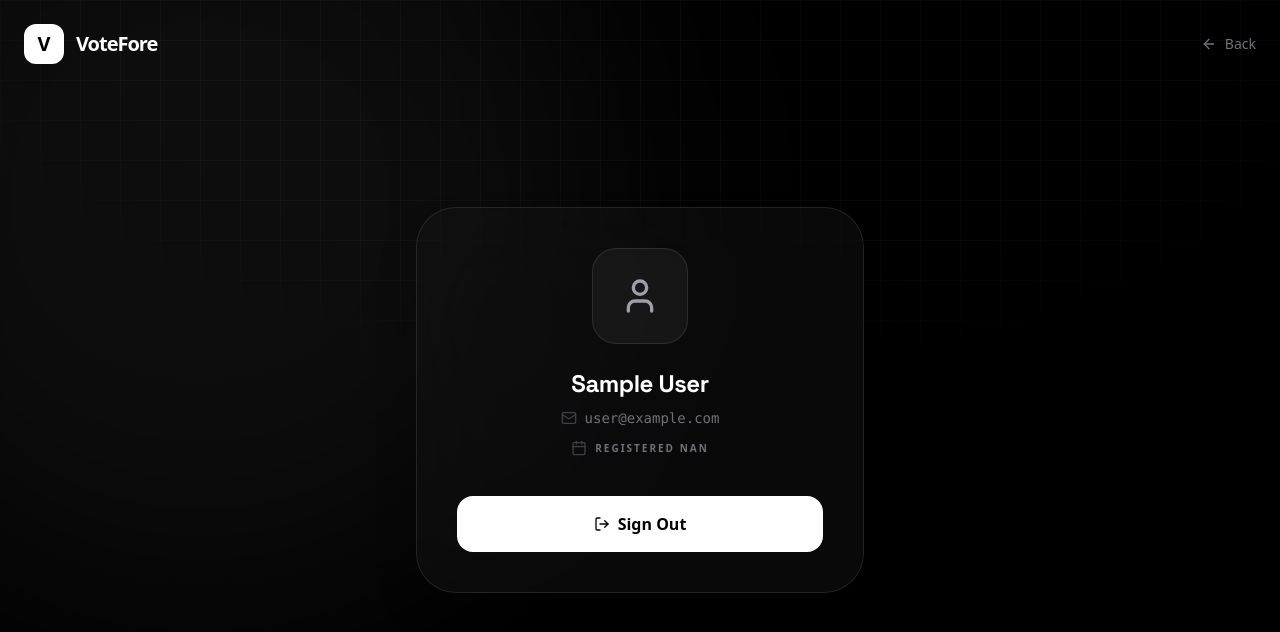
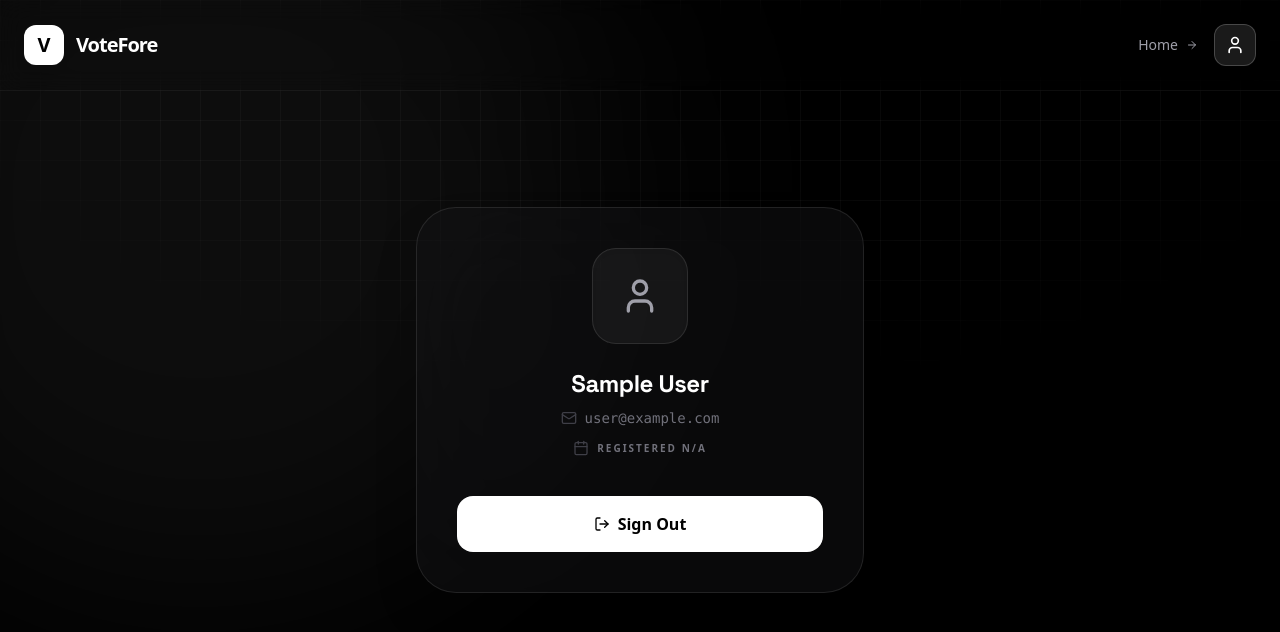
Before and after one commit to NEGO2522/Votefore-decision, a React (Vite) app: page /profile in a window 1280 px wide. Shown: the top 632 px of the page. Built offline with nearby package versions, Linux system fonts and the light colour scheme; no server answers; sample sign-in values are in the browser's storage.

Commit message:
Update the contact and Gnerate and Lanidng page

```diff
--- a/src/pages/Landing.jsx
+++ b/src/pages/Landing.jsx
@@ -271,7 +271,7 @@ const LiveDemoModal = ({ onClose }) => {
             await wait(200);
             setIsClicking(false);
 
-            if(isMounted) setView('demo');
+            if (isMounted) setView('demo');
             await wait(1000);
 
             moveTo("demo-p1-opt-0");
@@ -295,7 +295,7 @@ const LiveDemoModal = ({ onClose }) => {
             setIsClicking(true);
             await wait(200);
 
-            if(isMounted) onClose();
+            if (isMounted) onClose();
         };
         runScript();
         return () => { isMounted = false; };
@@ -509,11 +509,14 @@ const Landing = () => {
                                 animate={{ y: [0, 20, 0] }}
                                 transition={{ duration: 8, repeat: Infinity, ease: "easeInOut", delay: 1 }}
                             />
+                            {/* QR CODE POSITION SHIFTED FROM BOTTOM TO TOP */}
                             <motion.div
                                 initial={{ opacity: 0, scale: 0.8 }}
                                 animate={{ opacity: 1, scale: 1 }}
                                 transition={{ delay: 1.5 }}
-                                className="absolute left-10 bottom-24 z-30 bg-white text-black p-4 rounded-2xl shadow-2xl flex flex-col items-center gap-2 -rotate-6"
+                                // Changed 'right-10 top-24' to 'left-10 top-24'
+                                // Changed 'rotate-6' to '-rotate-6' for a better visual fit on the left
+                                className="absolute left-10 top-24 z-30 bg-white text-black p-4 rounded-2xl shadow-2xl flex flex-col items-center gap-2 -rotate-6"
                             >
                                 <QrCode className="w-10 h-10" />
                                 <span className="font-mono text-[8px] uppercase font-black">Scan to Join</span>
@@ -543,7 +546,7 @@ const Landing = () => {
                     </button>
                 </div>
 
-                {/* Social Icons Stack - Updated with Twitter and Youtube, Removed LinkedIn */}
+                {/* Social Icons Stack */}
                 <div className="flex flex-col gap-4">
                     <motion.a
                         href="https://youtube.com"
--- a/src/pages/Profile.jsx
+++ b/src/pages/Profile.jsx
@@ -6,7 +6,7 @@ import {
     LogOut,
     Mail,
     Calendar,
-    ArrowLeft,
+    ArrowRight // Replaced ArrowLeft with ArrowRight
 } from 'lucide-react';
 import { auth } from '../firebase';
 import { onAuthStateChanged, signOut } from 'firebase/auth';
@@ -54,8 +54,8 @@ const Profile = () => {
             <MouseGradient />
             <GridPattern />
 
-            {/* Header Navigation */}
-            <nav className="fixed top-0 w-full p-6 flex justify-between items-center z-50">
+            {/* Updated Header Navigation to match ContactUs/Home */}
+            <nav className="fixed top-0 w-full p-6 flex justify-between items-center z-50 backdrop-blur-md border-b border-white/5">
                 <div
                     className="flex items-center gap-3 cursor-pointer group"
                     onClick={() => navigate('/')}
@@ -66,13 +66,22 @@ const Profile = () => {
                     <span className="font-bold tracking-tighter text-xl">VoteFore</span>
                 </div>
 
-                <button
-                    onClick={() => navigate(-1)}
-                    className="flex items-center gap-2 text-zinc-500 hover:text-white transition-colors text-sm font-medium"
-                >
-                    <ArrowLeft className="w-4 h-4" />
-                    Back
-                </button>
+                <div className="flex items-center gap-4">
+                    <button
+                        onClick={() => navigate('/')}
+                        className="hidden md:flex items-center gap-2 text-sm font-medium text-zinc-400 hover:text-white transition-colors group"
+                    >
+                        Home
+                        <ArrowRight className="w-3 h-3 group-hover:translate-x-0.5 transition-transform" />
+                    </button>
+                    {/* Keeping a highlighted User icon for the Profile page context */}
+                    <button
+                        className="p-2.5 rounded-xl bg-white/10 border border-white/20 transition-all text-white"
+                        aria-label="User Profile"
+                    >
+                        <User className="w-5 h-5" />
+                    </button>
+                </div>
             </nav>
 
             <main className="flex-1 flex items-center justify-center p-6 relative z-10">
@@ -101,7 +110,7 @@ const Profile = () => {
                             </div>
                             <div className="flex items-center justify-center gap-2 text-zinc-500 text-[10px] uppercase tracking-[0.2em] font-bold">
                                 <Calendar className="w-4 h-4 text-zinc-700" />
-                                Registered {new Date(user?.metadata.creationTime).getFullYear()}
+                                Registered {user?.metadata.creationTime ? new Date(user.metadata.creationTime).getFullYear() : 'N/A'}
                             </div>
                         </div>
 
```
